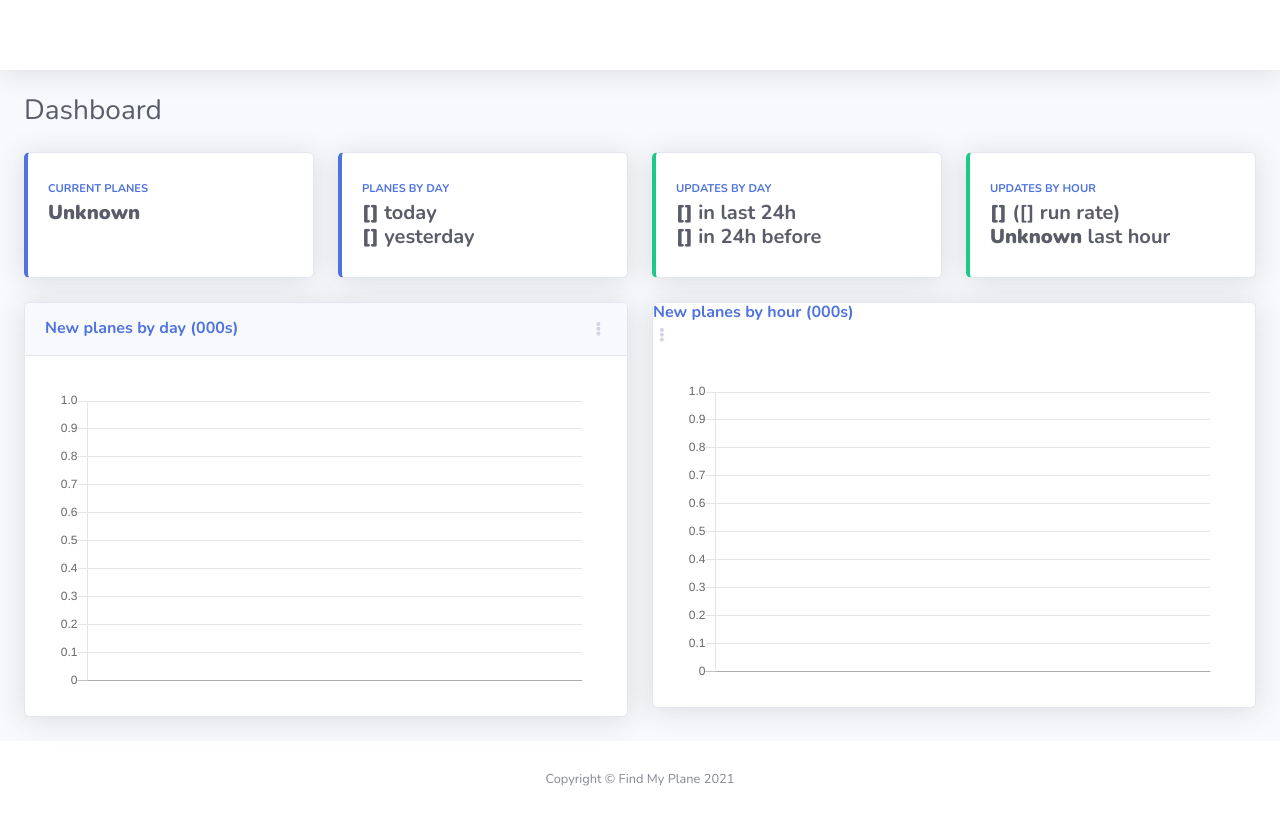
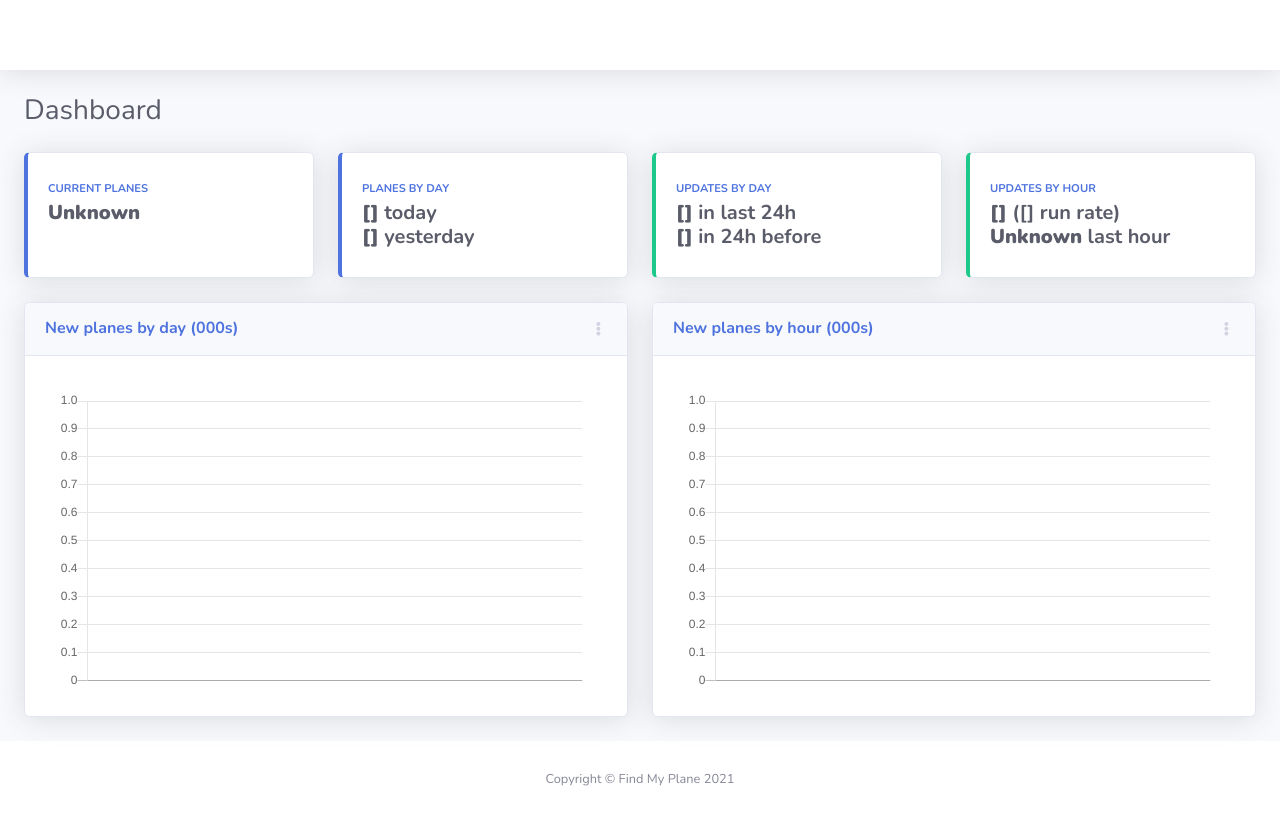
Before and after one commit to hankhank10/findmyplane-server, a Flask app: page /activity in a window 1280 px wide. Run offline with Flask 2, Linux system fonts and the light colour scheme; some libraries are stand-ins or nearby versions.

Commit message:
Update dashboard.html

```diff
--- a/templates/dashboard.html
+++ b/templates/dashboard.html
@@ -161,7 +161,7 @@
                             <div class="card shadow mb-4">
                                 <!-- Card Header - Dropdown -->
                                 <div>
-                                    <class="card-header py-3 d-flex flex-row align-items-center justify-content-between">
+                                    <div class="card-header py-3 d-flex flex-row align-items-center justify-content-between">
                                     <h6 class="m-0 font-weight-bold text-primary">New planes by hour (000s)</h6>
                                     <div class="dropdown no-arrow">
                                         <a class="dropdown-toggle" href="#" role="button" id="dropdownMenuLink"
```
